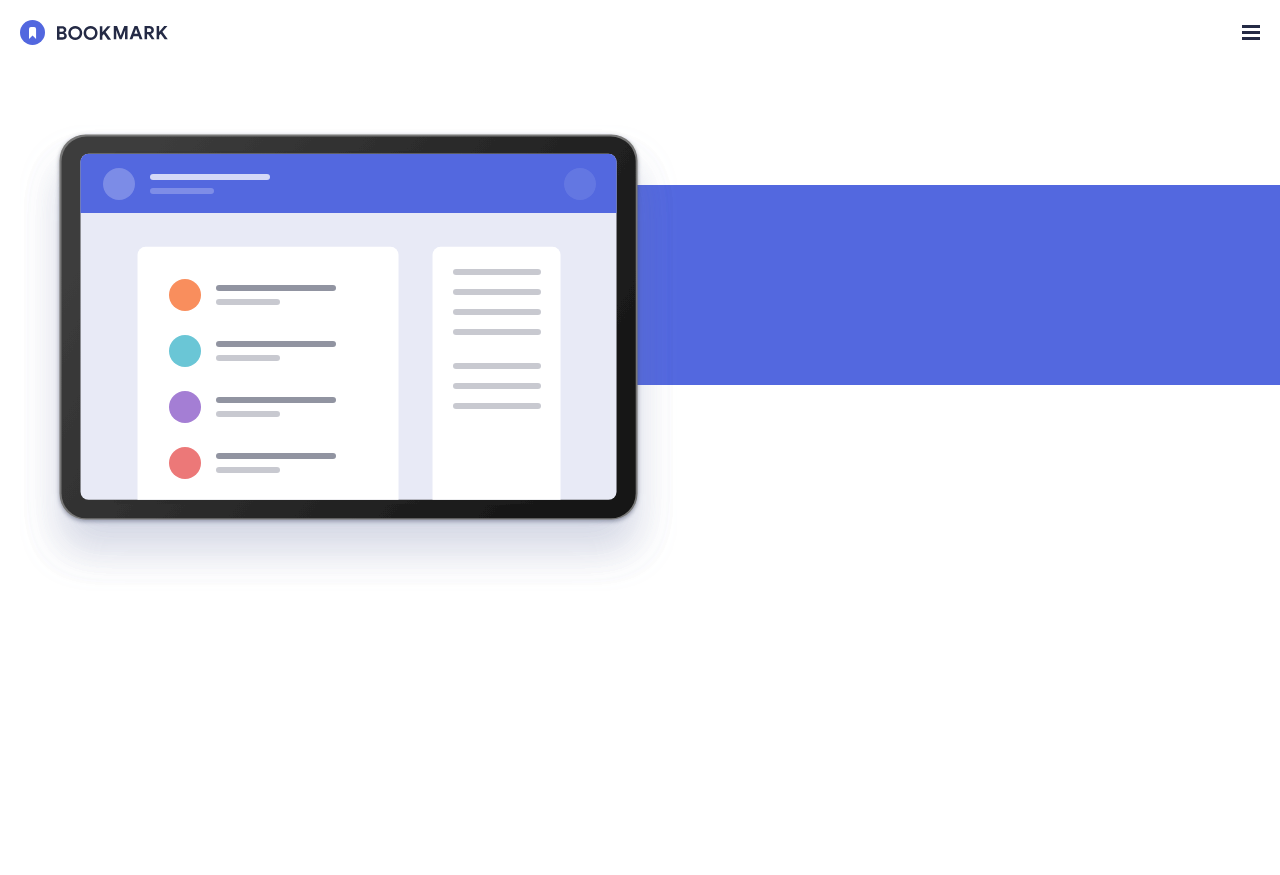
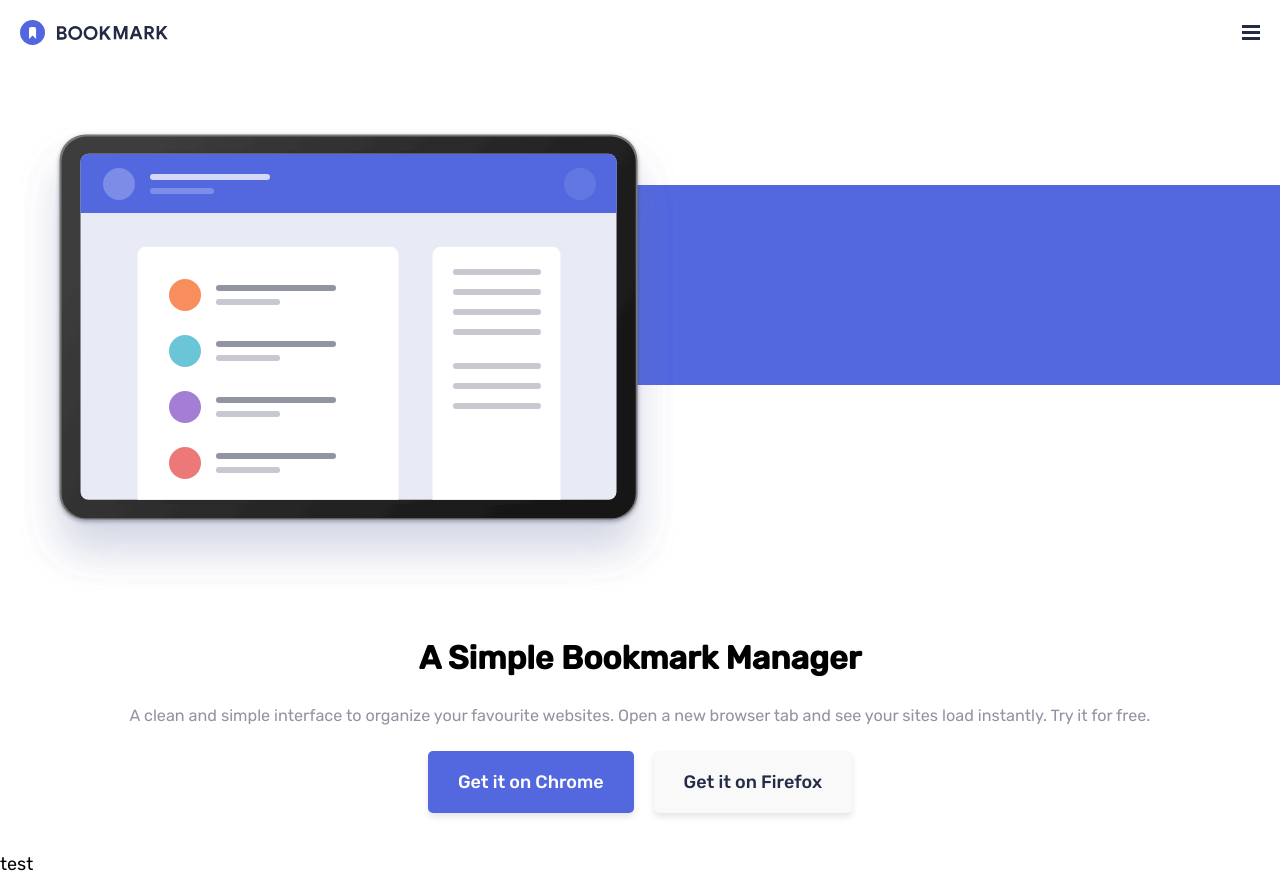
Before and after one commit to RapRy/bookmarkLandingPage, a React (Create React App) app: page / in a window 1280 px wide. Before the commit the page ends 800 px from the top, so only its background shows below. Built offline with nearby package versions, Linux system fonts and the light colour scheme.

Commit message:
minor update

```diff
--- a/src/App.js
+++ b/src/App.js
@@ -2,7 +2,7 @@ import React, { Component } from 'react'
 
 import GlobalStyle from './globalStyles';
 
-import { HeaderNav, NavMenu, Hero } from './components';
+import { HeaderNav, NavMenu, Hero, Features } from './components';
 
 class App extends Component {
   constructor(){
@@ -23,6 +23,7 @@ class App extends Component {
         {this.state.navToggle &&  <NavMenu toggleNavigation={this.toggleNavigation} />}
         <HeaderNav toggleNavigation={this.toggleNavigation} />
         <Hero />
+        <Features />
       </React.Fragment>
     )
   }
--- /dev/null
+++ b/src/components/Features/Features.js
@@ -0,0 +1,11 @@
+import React from 'react'
+
+const Features = () => {
+    return (
+        <div>
+            test
+        </div>
+    )
+}
+
+export default Features;
--- a/src/components/Hero/Hero.js
+++ b/src/components/Hero/Hero.js
@@ -23,12 +23,58 @@ const Hero = () => {
         }
     `
 
+    const HeroPhraseCont = styled.div`
+        margin:40px 0;
+        padding:0 20px;
+        text-align:center;
+
+        h1{
+            font-weight:600;
+            font-size:1.8rem;
+            line-height:1.4;
+            margin-bottom:20px;
+        }
+
+        p{
+            font-size:.9rem;
+            color:hsl(229, 8%, 60%);
+            line-height:1.8;
+            margin-bottom:20px;
+        }
+
+        button{
+            max-width:50%;
+            padding:20px 30px;
+            border:none;
+            background:#F9F9F9;
+            box-shadow:0px 4px 6px rgba(0,0,0,.1);
+            border-radius:5px;
+            font-weight:500;
+            color:hsl(229, 31%, 21%);
+            cursor:pointer;
+
+            &.getChrome{
+                margin-right:20px;
+                background:hsl(231, 69%, 60%);
+                color:#fff;
+            }
+        }
+    `
+
     return (
         <div>
             <HeroImageCont>
                 <img src={illustrationHero} alt="Illustraion Hero"/>
                 <div className="heroImageBg"></div>
             </HeroImageCont>
+            <HeroPhraseCont>
+                <h1>A Simple Bookmark Manager</h1>
+                <p>A clean and simple interface to organize your favourite websites. Open a new browser tab and see your sites load instantly. Try it for free.</p>
+                <div className="HeroCtaCont">
+                    <button className="getChrome">Get it on Chrome</button>
+                    <button className="getFirefox">Get it on Firefox</button>
+                </div>
+            </HeroPhraseCont>
         </div>
     )
 }
--- a/src/components/index.js
+++ b/src/components/index.js
@@ -1,3 +1,4 @@
 export { default as HeaderNav } from './HeaderNav/HeaderNav';
 export { default as NavMenu } from './HeaderNav/NavMenu';
 export { default as Hero } from './Hero/Hero';
+export { default as Features } from './Features/Features';
```
Also changed, not shown: 1 other file (tests, documents, lock files or other folders).
